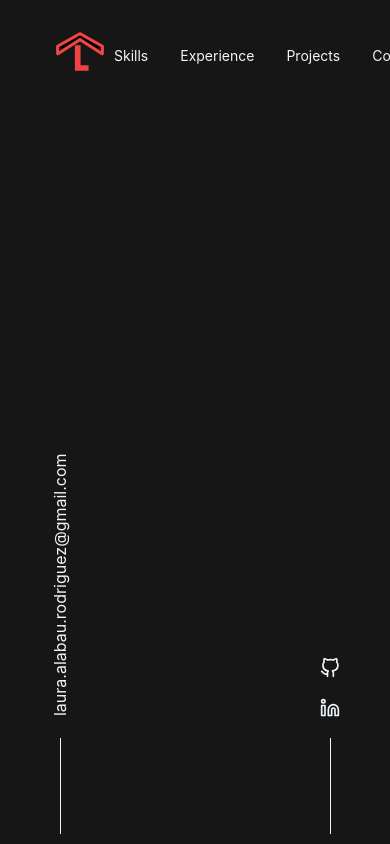
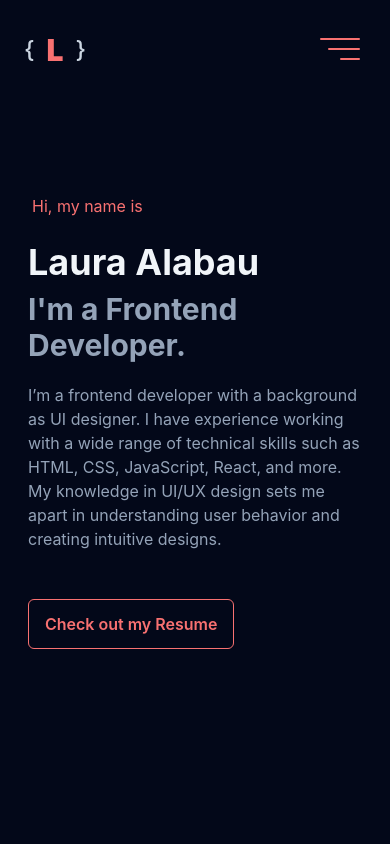
Before and after one commit to lauraAlabau/portfolio-2024, a React (Vite) app: page / in a window 390 px wide. Shown: the top 844 px of the page. Built offline with nearby package versions, Linux system fonts and the light colour scheme.

Commit message:
add about content and navbar for mobile

```diff
--- a/src/App.tsx
+++ b/src/App.tsx
@@ -1,4 +1,4 @@
-import { Contact, Navbar, SocialMedia } from "./components";
+import { Contact, Navbar, Sections, SocialMedia } from "./components";
 
 function App() {
   return (
@@ -6,6 +6,7 @@ function App() {
       <Navbar />
       <Contact />
       <SocialMedia />
+      <Sections />
     </>
   );
 }
--- a/src/components/floatComponents/Contact.tsx
+++ b/src/components/floatComponents/Contact.tsx
@@ -1,9 +1,9 @@
 export const Contact = () => {
   return (
-    <div className="fixed bottom-0 right-auto z-10 w-10 left-10 text-slate-100 ">
+    <div className="fixed bottom-0 right-auto z-10 hidden w-10 lg:block left-10 text-slate-100 ">
       <div className="flex flex-col m-0 p-2.5 list-none align-middle gap-5  after:block after:w-[1px] after:h-24 after:bg-slate-100 after:mx-auto">
         <div className="transform -rotate-90">
-          <a href="mailto:laura.alabau.rodriguez@gmail.com ">
+          <a href="mailto:laura.alabau.rodriguez@gmail.com visible hidden">
             laura.alabau.rodriguez@gmail.com
           </a>
         </div>
--- a/src/components/floatComponents/SocialMedia.tsx
+++ b/src/components/floatComponents/SocialMedia.tsx
@@ -1,8 +1,8 @@
 export const SocialMedia = () => {
   return (
-    <div className="fixed bottom-0 left-auto z-10 w-10 right-10 text-slate-100">
+    <div className="fixed bottom-0 left-auto z-10 hidden w-10 right-10 text-slate-100 lg:block ">
       <ul className="flex flex-col m-0 p-2.5 list-none align-middle gap-5 after:block after:w-[1px] after:h-24 after:bg-slate-100 after:mx-auto">
-        <li className="transition-all duration-250 hover:text-red-500 hover:-translate-y-2">
+        <li className="transition-all duration-250 hover:text-red-400 hover:-translate-y-2">
           <a
             href="https://github.com/lauraAlabau"
             aria-label="GitHub"
@@ -26,7 +26,7 @@ export const SocialMedia = () => {
           </a>
         </li>
 
-        <li className="transition-all duration-250 hover:text-red-500 hover:-translate-y-2">
+        <li className="transition-all duration-250 hover:text-red-400 hover:-translate-y-2">
           <a
             href="https://www.linkedin.com/in/laura-alabau-rodriguez/"
             aria-label="Linkedin"
--- a/src/components/index.tsx
+++ b/src/components/index.tsx
@@ -1,3 +1,4 @@
 export { Contact } from "./floatComponents/Contact";
 export { Navbar } from "./navbar/Navbar";
 export { SocialMedia } from "./floatComponents/SocialMedia";
+export { Sections } from "./sections";
--- a/src/components/navbar/Navbar.tsx
+++ b/src/components/navbar/Navbar.tsx
@@ -1,76 +1,84 @@
+import { useState } from "react";
+
 export const Navbar = () => {
+  const [isOpen, setIsOpen] = useState(false);
+
   return (
     <div>
-      <header className="fixed top-0 z-20 flex items-center justify-between w-full text-sm bg-transparent pointer-events-auto select-auto px-14 filter-none h-28">
+      <header className="fixed top-0 z-20 flex items-center justify-between w-full px-6 text-sm bg-transparent pointer-events-auto select-auto lg:px-14 filter-none h-28 bg-slate-950">
         <nav className="relative z-30 flex items-center justify-between w-full text-slate-100">
           <div className="flex items-center justify-center">
             <a
               href="/"
-              aria-label="home"
-              className="relative z-10 w-12 h-12 text-red-500"
+              aria-label="#about"
+              className="relative z-10 w-12 h-12 text-red-400"
             >
-              <div className="relative">
-                <svg
-                  id="logo"
-                  xmlns="http://www.w3.org/2000/svg"
-                  role="img"
-                  viewBox="0 0 84 96"
-                >
-                  <g transform="translate(-8.000000, -2.000000)">
-                    <g transform="translate(11.000000, 5.000000)">
-                      {/* <polygon
-                        id="Shape"
-                        stroke="currentColor"
-                        stroke-width="5"
-                        stroke-linecap="round"
-                        stroke-linejoin="round"
-                        points="39 0 0 22 0 67 39 90 78 68 78 23"
-                      ></polygon> */}
-                      <polygon
-                        id="Shape"
-                        stroke="currentColor"
-                        stroke-width="5"
-                        stroke-linecap="round"
-                        stroke-linejoin="round"
-                        points="39 0 0 22 0 35 39 10 78 35 78 22"
-                      ></polygon>
-                      <polygon
-                        id="Shape"
-                        stroke="currentColor"
-                        stroke-width="5"
-                        stroke-linecap="round"
-                        stroke-linejoin="round"
-                        points="39 0 0 22 0 35 39 10 78 35 78 22"
-                      ></polygon>
-                      <path
-                        d="M30 20 L30 65 L54 65 L54 55 L40 55 L40 20 Z"
-                        fill="currentColor"
-                      ></path>
-                    </g>
-                  </g>
-                </svg>
+              <div className="relative flex items-center gap-3 text-2xl font-medium text-slate-300">
+                {"{"}
+                <span className="text-3xl font-black text-red-400">{"L"}</span>
+                {"}"}
               </div>
             </a>
           </div>
+          <div className="hidden lg:block">
             <div className="flex items-center">
               <ol className="flex justify-between items-center list-none gap-8 p-2.5 ">
-              <li className="transition-all duration-250 hover:text-red-500 hover:-translate-y-1 hover:-translate-x-1">
+                <li className="transition-all duration-250 hover:text-red-400 hover:-translate-y-1 hover:-translate-x-1">
                   <a href="/#skills">Skills</a>
                 </li>
-              <li className="transition-all duration-250 hover:text-red-500 hover:-translate-y-1 hover:-translate-x-1">
+                <li className="transition-all duration-250 hover:text-red-400 hover:-translate-y-1 hover:-translate-x-1">
                   <a href="/#jobs">Experience</a>
                 </li>
-              <li className="transition-all duration-250 hover:text-red-500 hover:-translate-y-1 hover:-translate-x-1">
+                <li className="transition-all duration-250 hover:text-red-400 hover:-translate-y-1 hover:-translate-x-1">
                   <a href="/#projects">Projects</a>
                 </li>
-              <li className="transition-all duration-250 hover:text-red-500 hover:-translate-y-1 hover:-translate-x-1">
+                <li className="transition-all duration-250 hover:text-red-400 hover:-translate-y-1 hover:-translate-x-1">
                   <a href="/#contact">Contact</a>
                 </li>
               </ol>
-            <div className="ml-6 border border-red-500 rounded-md px-4 py-3 text-red-500 font-semibold  transition-all duration-250 hover:shadow-[3px_3px_0_0_#ef4444] hover:-translate-x-2 hover:-translate-y-2">
+              <div className="ml-6 border border-red-400 rounded-md px-4 py-3 text-red-400 font-semibold  transition-all duration-250 hover:shadow-[3px_3px_0_0_#ef4444] hover:-translate-x-2 hover:-translate-y-2">
                 <a href="/resume.pdf" target="_blank" className="">
                   Resume
                 </a>
+              </div>
+            </div>
+          </div>
+          <div className="block lg:hidden" onClick={() => setIsOpen(!isOpen)}>
+            <div>
+              <button
+                aria-label="Menu"
+                className="flex justify-center items-center relative z-10 -mr-2.5 p-4 bg-transparent"
+              >
+                <div className="relative inline-block w-8 h-6 -top-2">
+                  <div className="absolute top-1/2 right-0 w-8 h-0.5 rounded-sm bg-red-400 transform duration-200 delay-0 rotate-0 ease-[cubic-bezier(0.55, 0.055, 0.675, 0.19)] before:w-10 before:-top-2.5  before:bg-red-400 before:h-0.5 before:rounded-sm before:absolute before:right-0 after:w-5 after:-bottom-2.5  after:bg-red-400 after:h-0.5 after:rounded-sm after:absolute after:right-0"></div>
+                </div>
+              </button>
+              <aside
+                aria-hidden="true"
+                className={`flex justify-center items-center fixed top-0 bottom-0 right-0 px-2.5 py-12 min-w-72 w-3/4 h-screen bg-slate-900 shadow-md shadow-slate-950 ${
+                  isOpen ? "block" : "hidden"
+                }`}
+              >
+                <nav>
+                  <ol>
+                    <li>
+                      <a href="/#about">About</a>
+                    </li>
+                    <li>
+                      <a href="/#jobs">Experience</a>
+                    </li>
+                    <li>
+                      <a href="/#projects">Work</a>
+                    </li>
+                    <li>
+                      <a href="/#contact">Contact</a>
+                    </li>
+                  </ol>
+                  <a href="/resume.pdf" className="resume-link">
+                    Resume
+                  </a>
+                </nav>
+              </aside>
             </div>
           </div>
         </nav>
--- /dev/null
+++ b/src/components/sections/about.tsx
@@ -0,0 +1,28 @@
+export const About = () => {
+  return (
+    <section className="max-w-[1000px] mx-auto my-0 text-slate-100 lg:pt-28 h-auto flex flex-col justify-center items-start min-h-screen p-0">
+      <h1 className="mb-6 ml-1 leading-tight text-red-400">Hi, my name is</h1>
+
+      <h2 className="text-4xl font-bold leading-tight lg:text-8xl text-slate-100">
+        Laura Alabau
+      </h2>
+
+      <h3 className="mt-1.5 text-slate-400 lg:text-7xl text-3xl font-bold">
+        I'm a Frontend Developer.
+      </h3>
+
+      <p className="text-slate-400 max-w-[540px] mt-5">
+        I’m a frontend developer with a background as UI designer. I have
+        experience working with a wide range of technical skills such as HTML,
+        CSS, JavaScript, React, and more. My knowledge in UI/UX design sets me
+        apart in understanding user behavior and creating intuitive designs.
+      </p>
+
+      <div className="border border-red-400 rounded-md px-4 py-3 text-red-400 font-semibold  transition-all duration-250 hover:shadow-[3px_3px_0_0_#ef4444] hover:-translate-x-2 hover:-translate-y-2 mt-12">
+        <a href="/resume.pdf" target="_blank" className="">
+          Check out my Resume
+        </a>
+      </div>
+    </section>
+  );
+};
--- /dev/null
+++ b/src/components/sections/contact.tsx
@@ -0,0 +1,7 @@
+export const Contact = () => {
+  return (
+    <section className="max-w-[1000px] mx-auto my-0 text-slate-100 pt-28 h-auto flex flex-col justify-center items-center min-h-screen p-0">
+      contact{" "}
+    </section>
+  );
+};
--- /dev/null
+++ b/src/components/sections/experience.tsx
@@ -0,0 +1,7 @@
+export const Experience = () => {
+  return (
+    <section className="max-w-[1000px] mx-auto my-0 text-slate-100 pt-28 h-auto flex flex-col justify-center items-center min-h-screen p-0">
+      experience{" "}
+    </section>
+  );
+};
--- /dev/null
+++ b/src/components/sections/index.tsx
@@ -0,0 +1,17 @@
+import { About } from "./about";
+import { Contact } from "./contact";
+import { Experience } from "./experience";
+import { Projects } from "./projects";
+import { Skills } from "./skills";
+
+export const Sections = () => {
+  return (
+    <main className="my-0 mx-auto w-full max-w-[1600px] min-h-screen py-0 lg:px-40 px-7">
+      <About />
+      <Skills />
+      <Experience />
+      <Projects />
+      <Contact />
+    </main>
+  );
+};
--- /dev/null
+++ b/src/components/sections/projects.tsx
@@ -0,0 +1,7 @@
+export const Projects = () => {
+  return (
+    <section className="max-w-[1000px] mx-auto my-0 text-slate-100 pt-28 h-auto flex flex-col justify-center items-center min-h-screen p-0">
+      projects{" "}
+    </section>
+  );
+};
--- /dev/null
+++ b/src/components/sections/skills.tsx
@@ -0,0 +1,7 @@
+export const Skills = () => {
+  return (
+    <section className="max-w-[1000px] mx-auto my-0 text-slate-100 pt-28 h-auto flex flex-col justify-center items-center min-h-screen p-0">
+      skills
+    </section>
+  );
+};
--- a/src/index.css
+++ b/src/index.css
@@ -6,8 +6,8 @@
   font-family: Inter, system-ui, Avenir, Helvetica, Arial, sans-serif;
 
   color-scheme: light dark;
-  color: #f3f9f8;
-  background-color: #161616;
+  color: #e7f2f9;
+  background-color: #030819;
 
   font-synthesis: none;
   text-rendering: optimizeLegibility;
```
Lines whose indentation alone changed are shown as unchanged.
